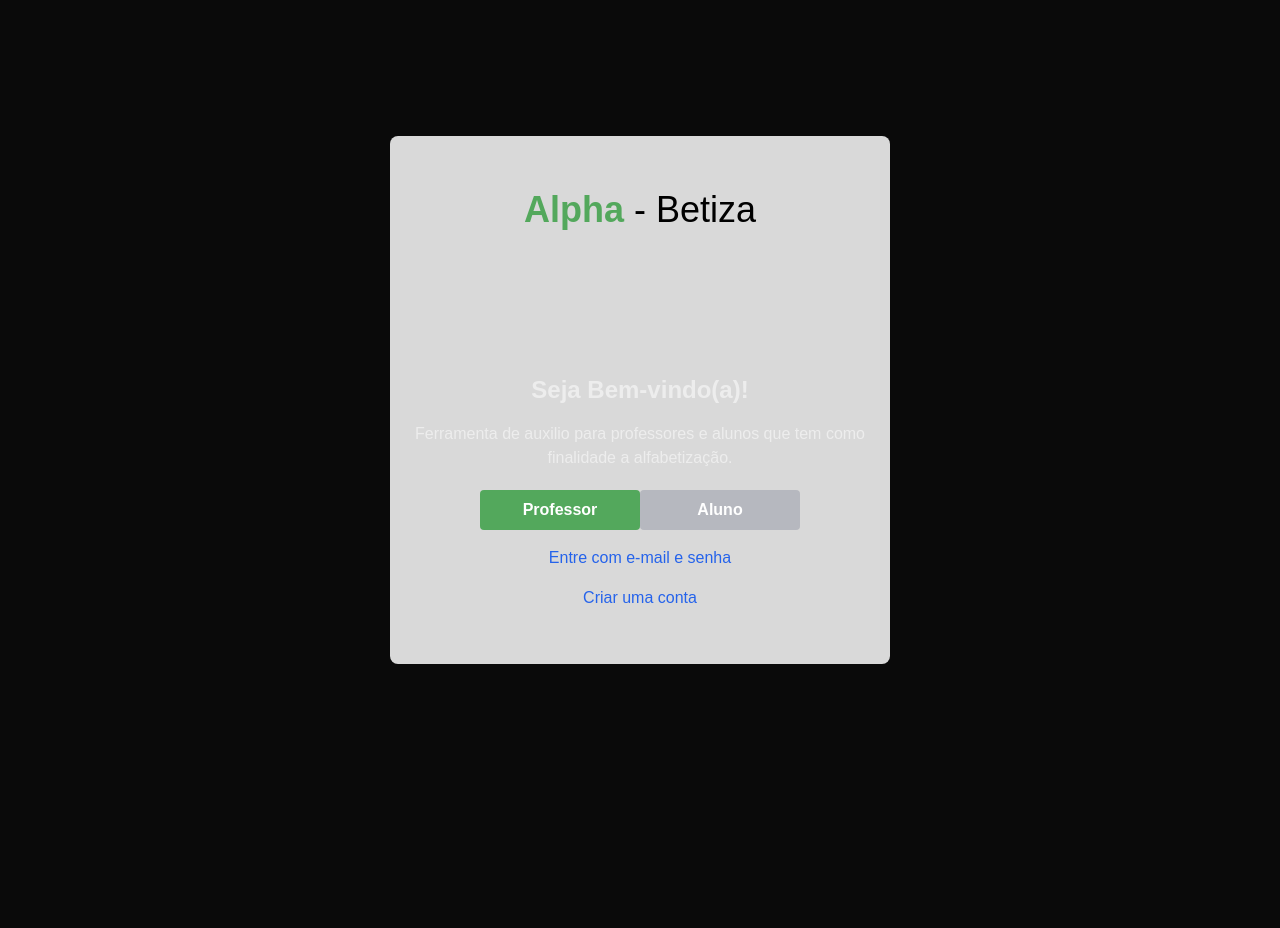
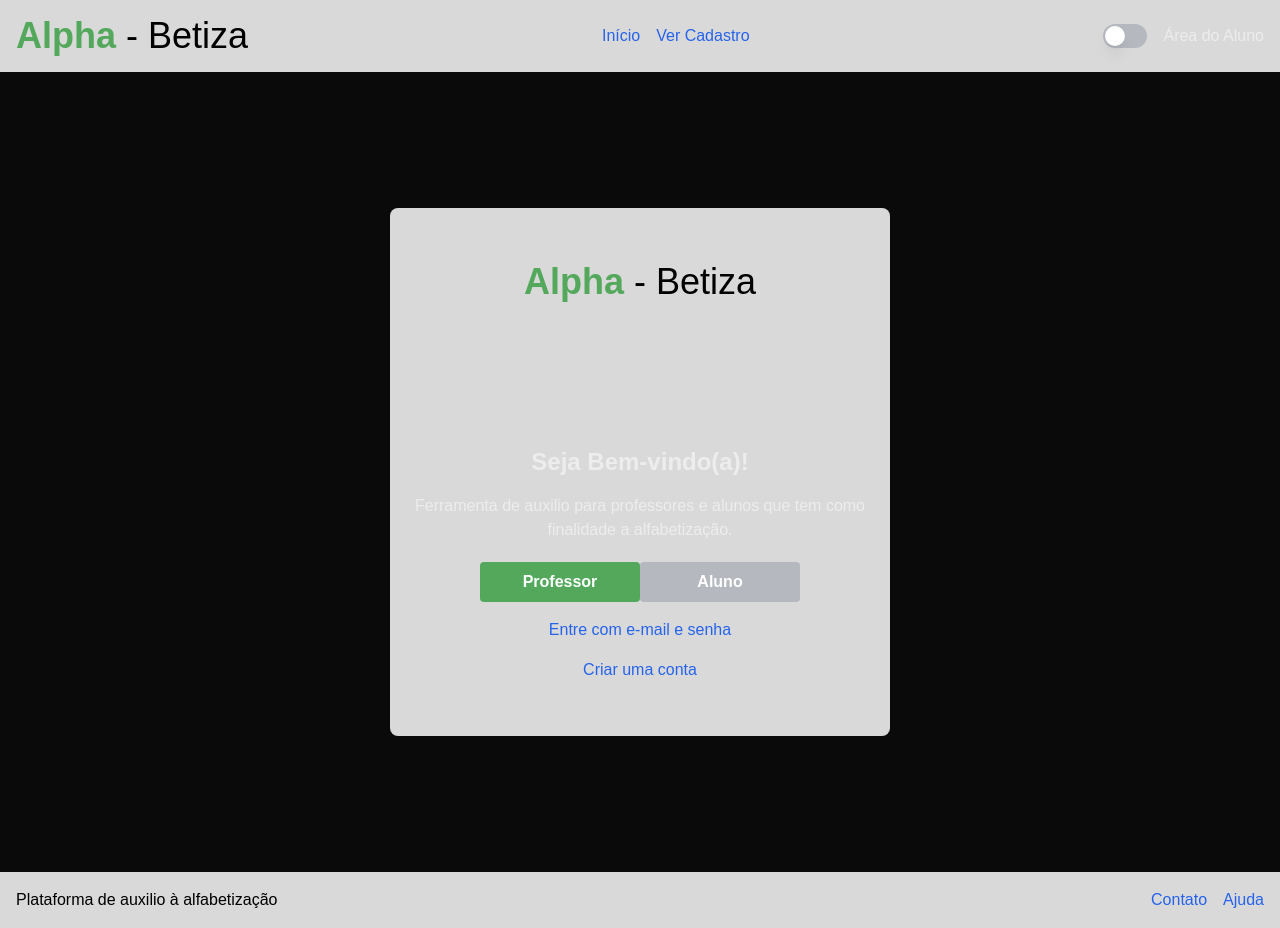
Before and after one commit to pacarmona/alpha-betiza-tcc, a Next.js app: page /login in a window 1280 px wide. Before the commit the page ends 800 px from the top, so only its background shows below. Built offline with nearby package versions, Linux system fonts and the light colour scheme.

Commit message:
refatoração do layout para incluir TopBar e BottomBar no contexto do UserProvider

```diff
--- a/src/app/layout.tsx
+++ b/src/app/layout.tsx
@@ -1,4 +1,6 @@
 "use client";
+import BottomBar from "@/components/bottomBar";
+import TopBar from "@/components/topBar";
 import { UserProvider } from "@/providers/UserProvider";
 import "./globals.css";
 
@@ -9,11 +11,15 @@
 }>) {
   return (
     <html lang="en">
-      <body>
-        <div className="flex h-screen min-h-full w-screen flex-col overflow-y-auto overflow-x-hidden">
-          <UserProvider>{children}</UserProvider>
-        </div>
-      </body>
+      <UserProvider>
+        <body>
+          <TopBar />
+          <div className="flex h-screen min-h-full w-screen flex-col overflow-y-auto overflow-x-hidden">
+            {children}
+          </div>
+        </body>
+        <BottomBar />
+      </UserProvider>
     </html>
   );
 }
```
